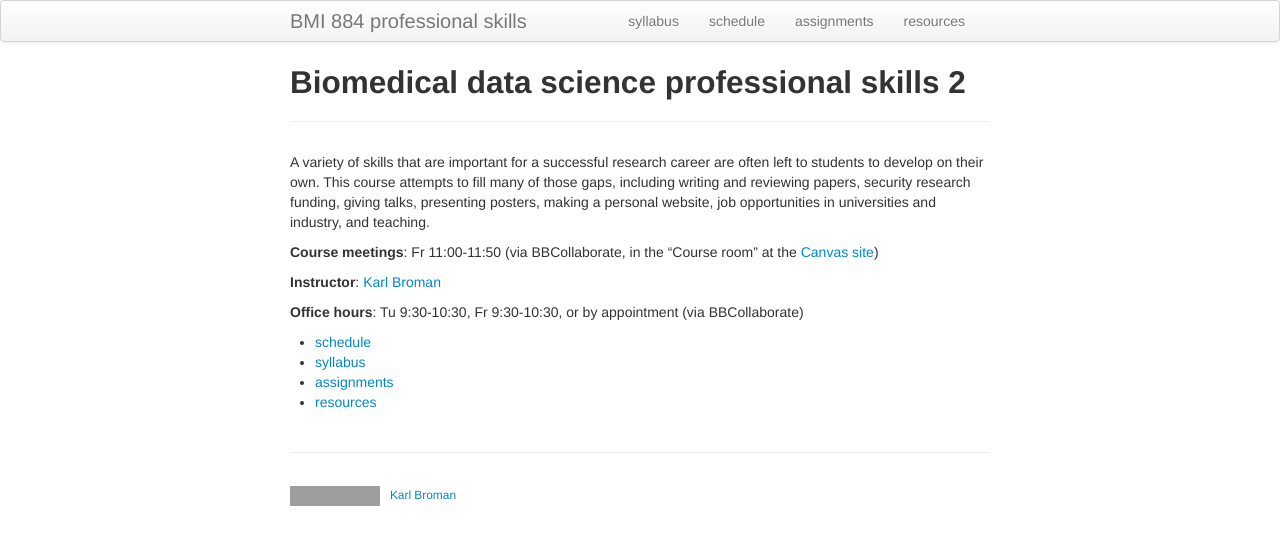
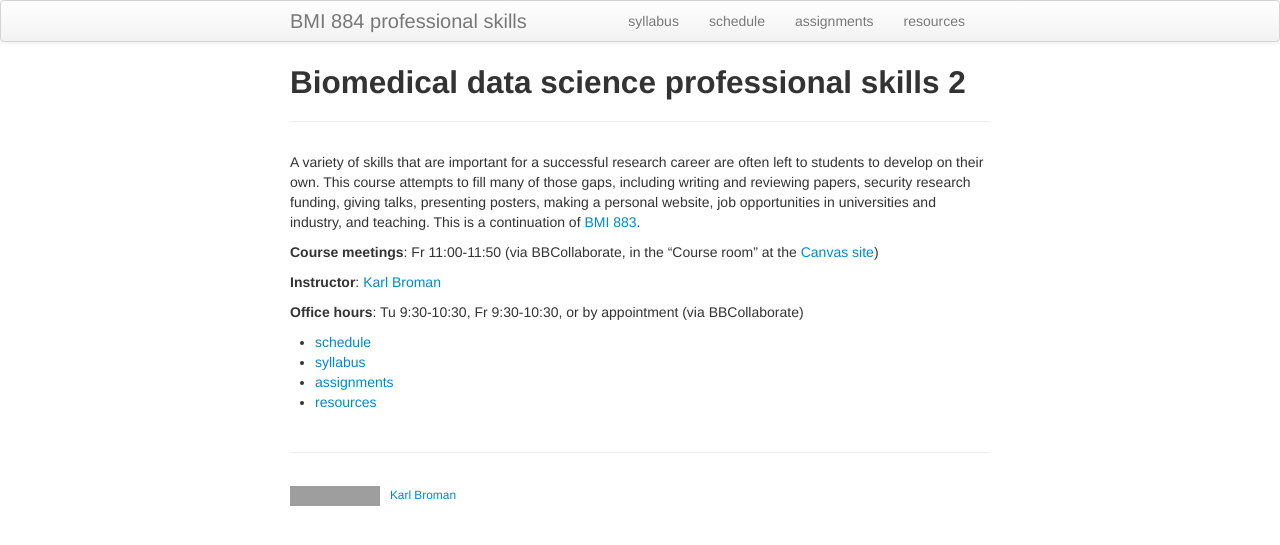
Before and after one commit to kbroman/BMI884_spring2021, a Jekyll site: the page built from index.md, in a window 1280 px wide. Shown: the top 545 px of the page. Built offline with Jekyll 4.4.1, drawn with Linux system fonts in a browser that asks for light colours; grey boxes are pictures that could not be loaded.

Commit message:
Mention BMI 883 on front page

```diff
--- a/index.md
+++ b/index.md
@@ -9,7 +9,8 @@ career are often left to students to develop on their own. This course
 attempts to fill many of those gaps, including writing and reviewing
 papers, security research funding, giving talks, presenting posters,
 making a personal website, job opportunities in universities and
-industry, and teaching.
+industry, and teaching. This is a continuation of [BMI
+883](https://kbroman.org/BMI883).
 
 **Course meetings**: Fr 11:00-11:50 (via BBCollaborate, in the
 "Course room" at the [Canvas site](https://canvas.wisc.edu))
```
